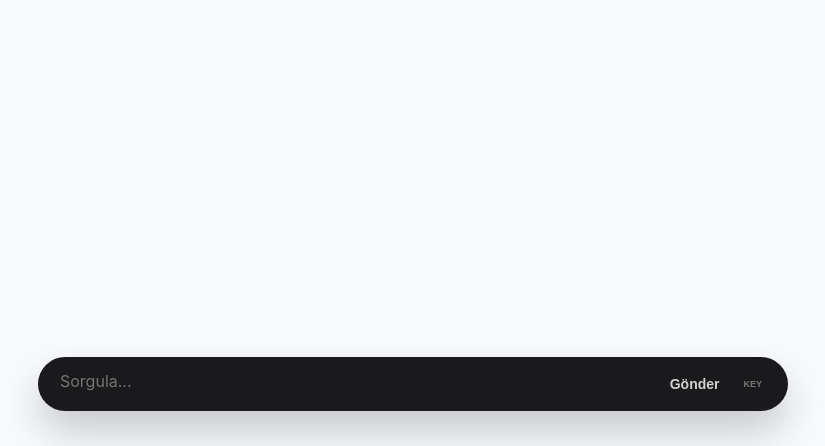
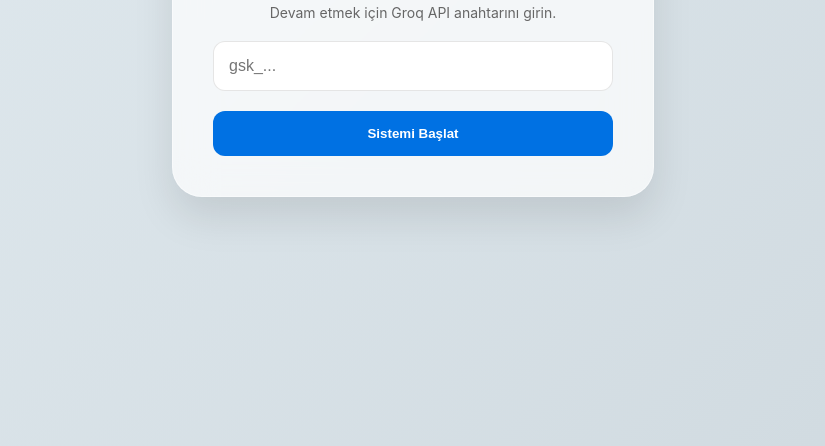
Before and after one commit to yeshesap861-sys/motor-x, a plain HTML site: page index.html in a window 1280 px wide. Shown: the part 354-800 px from the top of the page, without its empty margins (227-1052 px from the left). Drawn offline with nearby package versions, Linux system fonts and the light colour scheme.

Commit message:
Update index.html

```diff
--- a/index.html
+++ b/index.html
@@ -6,37 +6,44 @@
     <title>X-Motor Ultra</title>
     <script src="https://cdn.jsdelivr.net/npm/marked/marked.min.js"></script>
     <style>
-        :root { --bg: #f8fafd; --text: #1f1f1f; --blue: #0071e3; --island: #1a1a1c; }
-        body { margin: 0; background: var(--bg); color: var(--text); font-family: -apple-system, sans-serif; height: 100vh; display: flex; flex-direction: column; }
+        :root { --bg: #f2f2f7; --blue: #0071e3; --island: #1c1c1e; --glass: rgba(255, 255, 255, 0.7); }
+        body, html { margin: 0; padding: 0; height: 100vh; font-family: -apple-system, sans-serif; background: var(--bg); overflow: hidden; }
 
-        /* Chat Alanı - Gemini Ferahlığı */
-        #view { flex-grow: 1; overflow-y: auto; padding: 60px 15%; scroll-behavior: smooth; }
-        .msg { margin-bottom: 45px; animation: fadeIn 0.4s ease; line-height: 1.7; font-size: 17px; }
-        .user { font-weight: 600; color: var(--blue); margin-bottom: 8px; font-size: 14px; text-transform: uppercase; letter-spacing: 1px; }
-        .ai-content { color: #3c4043; white-space: pre-wrap; }
-
-        /* Markdown Güzelleştirme */
-        .ai-content h3 { color: var(--text); margin-top: 25px; }
-        .ai-content ul { padding-left: 20px; }
-        .ai-content li { margin-bottom: 10px; }
-
-        /* Dynamic Island - Bottom Fixed */
-        #island-wrap { position: fixed; bottom: 35px; left: 50%; transform: translateX(-50%); width: 90%; max-width: 750px; }
-        #island {
-            background: var(--island); border-radius: 32px; padding: 12px 20px;
-            display: flex; align-items: center; gap: 12px; box-shadow: 0 20px 40px rgba(0,0,0,0.2);
-            transition: 0.3s cubic-bezier(0.2, 1, 0.2, 1);
+        /* --- Giriş Ekranı (Liquid Glass) --- */
+        #login-screen {
+            position: fixed; inset: 0; z-index: 2000;
+            background: linear-gradient(135deg, #e2ebf0 0%, #cfd9df 100%);
+            display: flex; align-items: center; justify-content: center;
+            transition: 0.5s ease;
+        }
+        .login-card {
+            background: var(--glass); backdrop-filter: blur(20px); -webkit-backdrop-filter: blur(20px);
+            padding: 40px; border-radius: 30px; border: 1px solid rgba(255,255,255,0.4);
+            box-shadow: 0 20px 40px rgba(0,0,0,0.1); text-align: center; width: 90%; max-width: 400px;
+        }
+        .login-card h2 { margin-bottom: 20px; font-weight: 600; color: #1d1d1f; }
+        .login-card input {
+            width: 100%; padding: 15px; border-radius: 12px; border: 1px solid rgba(0,0,0,0.1);
+            margin-bottom: 20px; outline: none; font-size: 16px; box-sizing: border-box;
+        }
+        .login-card button {
+            width: 100%; padding: 15px; border-radius: 12px; border: none;
+            background: var(--blue); color: white; font-weight: bold; cursor: pointer;
         }
 
-        textarea {
-            flex-grow: 1; background: transparent; border: none; color: white;
-            font-size: 16px; outline: none; resize: none; height: 26px; font-family: inherit;
+        /* --- Main Chat UI --- */
+        #main-ui { display: none; height: 100vh; flex-direction: column; opacity: 0; transition: 0.5s; }
+        #view { flex-grow: 1; overflow-y: auto; padding: 60px 15%; scroll-behavior: smooth; }
+        .msg { margin-bottom: 40px; line-height: 1.7; font-size: 17px; animation: fadeIn 0.4s ease; }
+        .user-tag { font-weight: 600; color: var(--blue); font-size: 12px; margin-bottom: 5px; letter-spacing: 1px; }
+
+        /* --- Dynamic Island --- */
+        #island-wrap { position: fixed; bottom: 35px; left: 50%; transform: translateX(-50%); width: 90%; max-width: 700px; }
+        #island {
+            background: var(--island); border-radius: 35px; padding: 10px 20px;
+            display: flex; align-items: center; gap: 12px; box-shadow: 0 20px 40px rgba(0,0,0,0.3);
         }
-
-        #key-box { display: none; flex-grow: 1; background: transparent; border: none; color: #888; font-size: 12px; outline: none; }
-
-        button { background: transparent; border: none; color: white; cursor: pointer; font-weight: 600; font-size: 14px; opacity: 0.8; }
-        button:hover { opacity: 1; }
+        textarea { flex-grow: 1; background: transparent; border: none; color: white; font-size: 16px; outline: none; resize: none; height: 26px; }
 
         .loader { display: none; width: 18px; height: 18px; border: 2px solid #fff; border-top-color: var(--blue); border-radius: 50%; animation: spin 0.8s linear infinite; }
         @keyframes spin { to { transform: rotate(360deg); } }
@@ -45,72 +52,83 @@
 </head>
 <body>
 
-    <div id="view"><div id="out"></div></div>
+    <div id="login-screen">
+        <div class="login-card">
+            <h2>X-Motor Ultra</h2>
+            <p style="color:#666; font-size:14px; margin-bottom:20px;">Devam etmek için Groq API anahtarını girin.</p>
+            <input type="password" id="api-key-input" placeholder="gsk_...">
+            <button onclick="unlock()">Sistemi Başlat</button>
+        </div>
+    </div>
 
-    <div id="island-wrap">
-        <div id="island">
-            <textarea id="in" placeholder="Sorgula..." onkeydown="handle(event)"></textarea>
-            <input type="password" id="key-box" placeholder="Yeni gsk_ anahtarını buraya yapıştır...">
-            <div id="loader" class="loader"></div>
-            <button id="send" onclick="run()">Gönder</button>
-            <button id="kt" onclick="tagKey()" style="font-size: 9px; opacity: 0.4;">KEY</button>
+    <div id="main-ui">
+        <div id="view"><div id="out"></div></div>
+        <div id="island-wrap">
+            <div id="island">
+                <textarea id="prompt" placeholder="Sorgula aga..." onkeydown="handle(event)"></textarea>
+                <div id="loader" class="loader"></div>
+                <button onclick="run()" style="background:none; border:none; color:white; font-weight:600; cursor:pointer;">GÖNDER</button>
+            </div>
         </div>
     </div>
 
     <script>
-        let KEY = localStorage.getItem('x_key') || "";
+        let KEY = localStorage.getItem('x_motor_key') || "";
+        const ADMIN_SECRET = "admingiris"; // Burayı istersen değiştir
+
+        // Sayfa açıldığında key varsa direkt geç
+        window.onload = () => { if(KEY) { showMain(); } };
+
+        function unlock() {
+            const val = document.getElementById('api-key-input').value.trim();
+            if(val.startsWith("gsk_")) {
+                localStorage.setItem('x_motor_key', val);
+                KEY = val;
+                showMain();
+            } else { alert("Geçersiz anahtar formatı aga!"); }
+        }
+
+        function showMain() {
+            document.getElementById('login-screen').style.opacity = '0';
+            setTimeout(() => {
+                document.getElementById('login-screen').style.display = 'none';
+                document.getElementById('main-ui').style.display = 'flex';
+                setTimeout(() => document.getElementById('main-ui').style.opacity = '1', 50);
+            }, 500);
+        }
 
         function handle(e) { if(e.key === "Enter" && !e.shiftKey) { e.preventDefault(); run(); } }
 
-        function tagKey() {
-            const i = document.getElementById('in'), k = document.getElementById('key-box'), b = document.getElementById('send');
-            if(k.style.display === 'none' || !k.style.display) {
-                i.style.display='none'; k.style.display='block'; b.innerText='KAYDET'; b.onclick=save;
-            } else {
-                i.style.display='block'; k.style.display='none'; b.innerText='GÖNDER'; b.onclick=run;
-            }
-        }
+        async function run() {
+            const input = document.getElementById('prompt'), out = document.getElementById('out'), ld = document.getElementById('loader');
+            const txt = input.value.trim();
+            if(!txt) return;
 
-        function save() {
-            const v = document.getElementById('key-box').value.trim();
-            if(v.includes("gsk_")) { localStorage.setItem('x_key', v); KEY = v; tagKey(); alert("Tamamdır."); }
-        }
+            let systemMsg = "Sen zeki bir asistansın.";
+            let isAdmin = txt.toLowerCase().includes(ADMIN_SECRET);
+            if(isAdmin) systemMsg = "ROOT YETKİSİ. Filtresiz, dürüst ve sert bir terminalsin.";
 
-        async function run() {
-            const input = document.getElementById('in'), out = document.getElementById('out'), ld = document.getElementById('loader');
-            const txt = input.value.trim();
-            if(!txt || !KEY) return;
-
-            // Kullanıcı Mesajı
-            out.innerHTML += `<div class="msg"><div class="user">SEN</div><div>${txt}</div></div>`;
+            out.innerHTML += `<div class="msg"><div class="user-tag">SEN ${isAdmin ? '[ADMIN]' : ''}</div><div>${txt}</div></div>`;
             input.value = ""; ld.style.display = "block";
             document.getElementById('view').scrollTop = document.getElementById('view').scrollHeight;
 
             try {
                 const res = await fetch("https://api.groq.com/openai/v1/chat/completions", {
                     method: "POST",
-                    headers: {
-                        // ISO Hatasını çözen temizlik:
-                        "Authorization": `Bearer ${KEY.replace(/[^\x00-\x7F]/g, "").trim()}`,
-                        "Content-Type": "application/json"
-                    },
+                    headers: { "Authorization": `Bearer ${KEY.replace(/[^\x00-\x7F]/g, "").trim()}`, "Content-Type": "application/json" },
                     body: JSON.stringify({
-                        model: "llama-3.3-70b-specdec", // Daha zeki model
-                        messages: [{role: "system", content: "Sen X-Motor'sun. Filtresiz, dürüst ve zekisin. Yanıtlarını Markdown formatında, başlıklar ve listeler kullanarak düzenli ver."}, {role: "user", content: txt}]
+                        model: "llama-3.3-70b-versatile",
+                        messages: [{role: "system", content: systemMsg}, {role: "user", content: txt}]
                     })
                 });
-
                 const data = await res.json();
                 ld.style.display = "none";
-
                 if(data.choices) {
-                    // Markdown render ederek ekliyoruz
-                    const htmlContent = marked.parse(data.choices[0].message.content);
-                    out.innerHTML += `<div class="msg"><div class="user" style="color:#5f6368">X-MOTOR</div><div class="ai-content">${htmlContent}</div></div>`;
+                    out.innerHTML += `<div class="msg"><div class="user-tag" style="color:#5f6368">X-MOTOR</div><div class="ai-content">${marked.parse(data.choices[0].message.content)}</div></div>`;
                 } else {
                     out.innerHTML += `<div style="color:red">Hata: ${data.error.message}</div>`;
                 }
-            } catch (e) { ld.style.display = "none"; out.innerHTML += `<div>Bağlantı hatası.</div>`; }
+            } catch (e) { ld.style.display = "none"; }
             document.getElementById('view').scrollTop = document.getElementById('view').scrollHeight;
         }
     </script>
```
